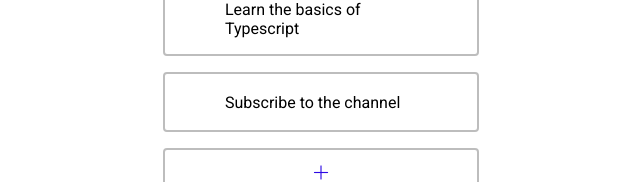
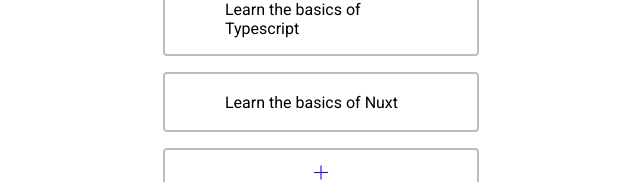
Before and after one commit to alexchasx/todos--vue, a Vue app: page / in a window 1280 px wide. Shown: the part 385-567 px from the top of the page, without its empty margins (319-959 px from the left). Built offline with nearby package versions, Linux system fonts and the light colour scheme.

Commit message:
created AppTodoItem; updated AppTodoList

```diff
--- /dev/null
+++ b/src/components/AppTodoItem.vue
@@ -0,0 +1,30 @@
+<script lang="ts">
+import { PropType, defineComponent } from 'vue';
+
+export default defineComponent({
+  props: {
+    item: {
+      type: Object as PropType<{
+        id: number;
+        text: string;
+        status: boolean;
+      }>,
+      required: true,
+    },
+  },
+});
+</script>
+
+<template>
+  <li class="todo-item" :class="{ 'todo-item--done': item.status }">
+    <div class="todo-item__status">
+      <i class="bi bi-check2"></i>
+    </div>
+
+    <span class="todo-item__text">{{ item.text }}</span>
+
+    <button class="todo-item__remove-button">
+      <i class="bi bi-trash3"></i>
+    </button>
+  </li>
+</template>
--- a/src/components/AppTodoList.vue
+++ b/src/components/AppTodoList.vue
@@ -1,31 +1,34 @@
+<script lang="ts">
+import { defineComponent } from 'vue';
+import AppTodoItem from '@/components/AppTodoItem.vue';
+
+interface State {
+  items: {
+    id: number;
+    text: string;
+    status: boolean;
+  }[];
+}
+
+export default defineComponent({
+  components: {
+    AppTodoItem,
+  },
+
+  data(): State {
+    return {
+      items: [
+        { id: 1, text: 'Learn the basics of Vue', status: true },
+        { id: 2, text: 'Learn the basics of Typescript', status: false },
+        { id: 3, text: 'Learn the basics of Nuxt', status: false },
+      ],
+    };
+  },
+});
+</script>
+
 <template>
   <ul class="todo-list">
-    <li class="todo-item todo-item--done">
-      <div class="todo-item__status">
-        <i class="bi bi-check2"></i>
-      </div>
-      <span class="todo-item__text">Learn the basics of Vue</span>
-      <button class="todo-item__remove-button">
-        <i class="bi bi-trash3"></i>
-      </button>
-    </li>
-    <li class="todo-item">
-      <div class="todo-item__status">
-        <i class="bi bi-check2"></i>
-      </div>
-      <span class="todo-item__text">Learn the basics of Typescript</span>
-      <button class="todo-item__remove-button">
-        <i class="bi bi-trash3"></i>
-      </button>
-    </li>
-    <li class="todo-item">
-      <div class="todo-item__status">
-        <i class="bi bi-check2"></i>
-      </div>
-      <span class="todo-item__text">Subscribe to the channel</span>
-      <button class="todo-item__remove-button">
-        <i class="bi bi-trash3"></i>
-      </button>
-    </li>
+    <AppTodoItem v-for="item in items" :key="item.id" :item="item" />
   </ul>
 </template>
```
